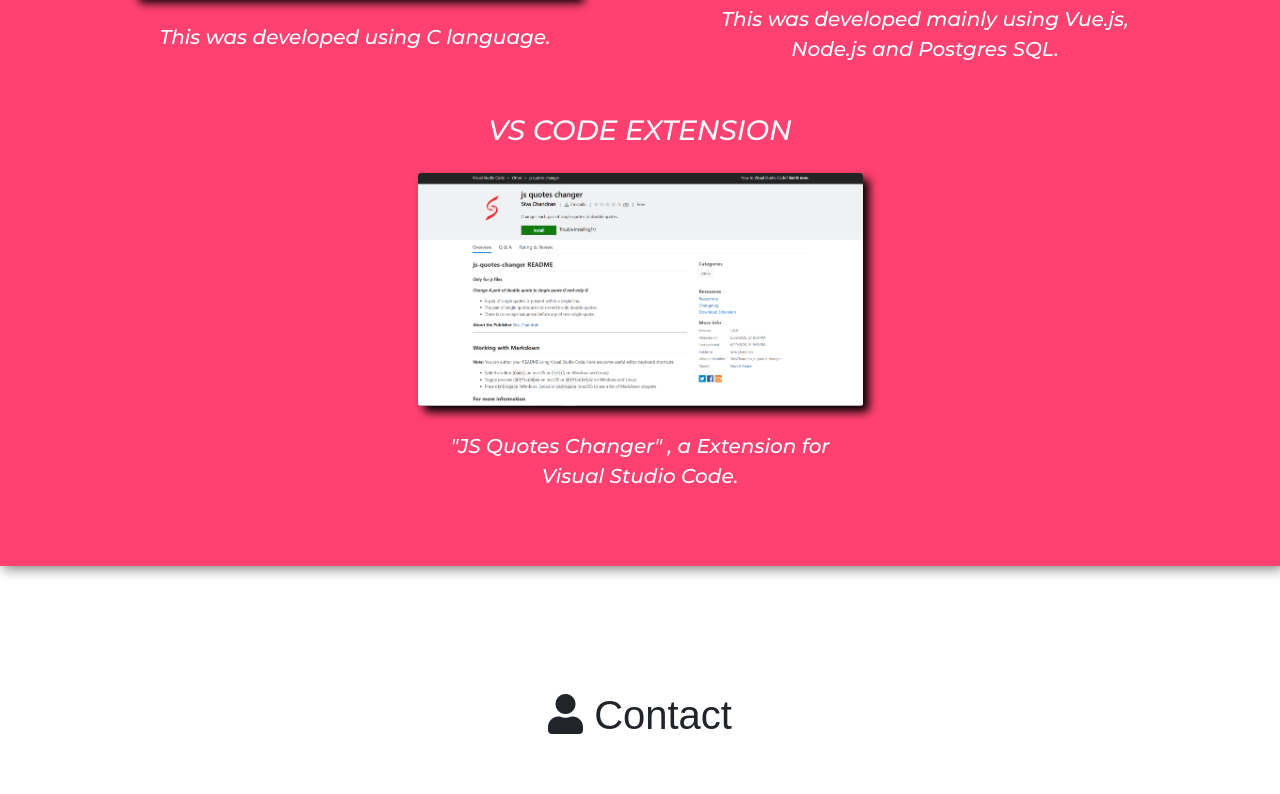
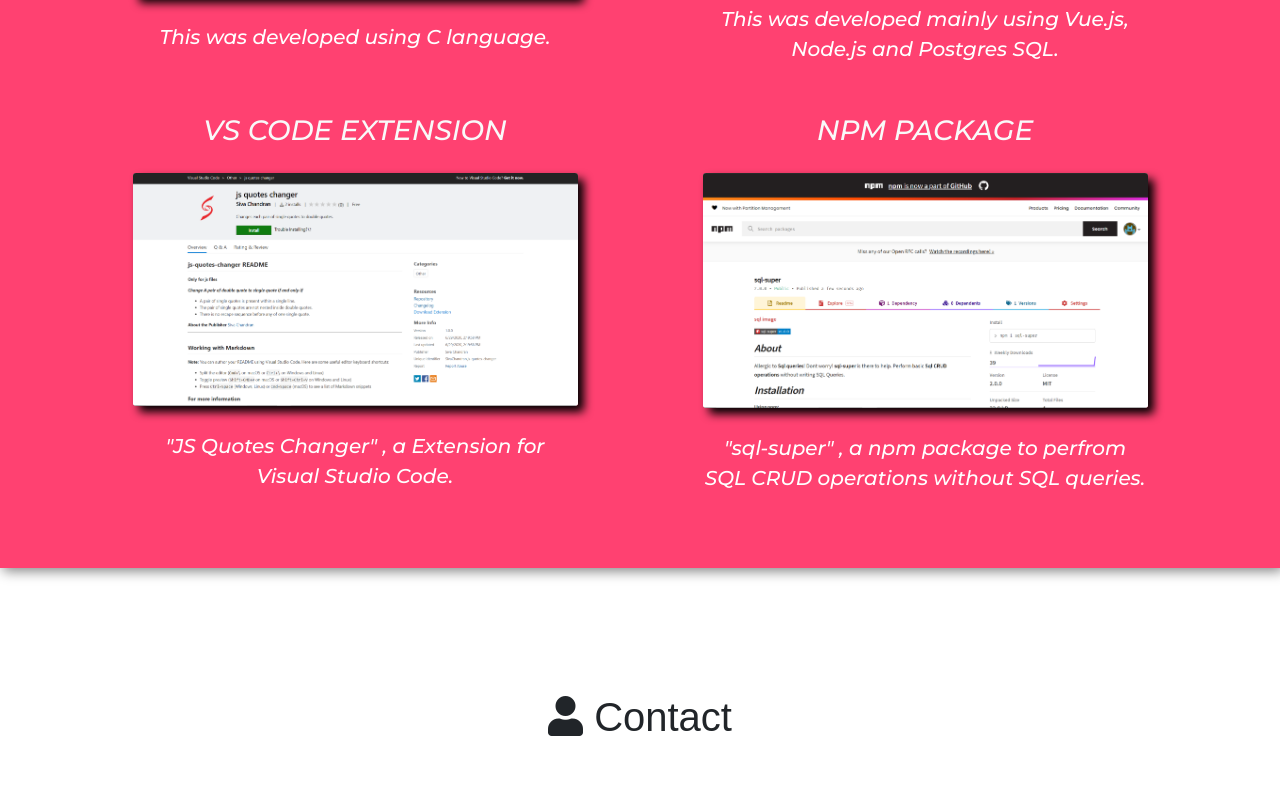
Before and after one commit to jaguarsiva/SivaChandran-Portfolio, a plain HTML site: page index.html in a window 1280 px wide. Shown: the part 3553-4347 px from the top of the page. Drawn offline with nearby package versions, Linux system fonts and the light colour scheme; a web font is replaced by a local one.

Commit message:
added sqp-super npm package

```diff
--- a/index.html
+++ b/index.html
@@ -260,6 +260,18 @@
                         </p>
                     </div>
 
+                    <div class="col-lg-5 mx-auto">
+                        <h3>Npm Package</h3>
+                        <a href="https://www.npmjs.com/package/sql-super">
+                        <div class="card">
+                            <img src="images/sql.png" alt="Extension" class="card-img-top">
+                        </div>
+                        </a>
+                        <p class="card-text">
+                            "sql-super" , a npm package to perfrom SQL CRUD operations without SQL queries.
+                        </p>
+                    </div>
+
                 </div>
 
             </div>
```
Also changed, not shown: images/sql.png (added).
